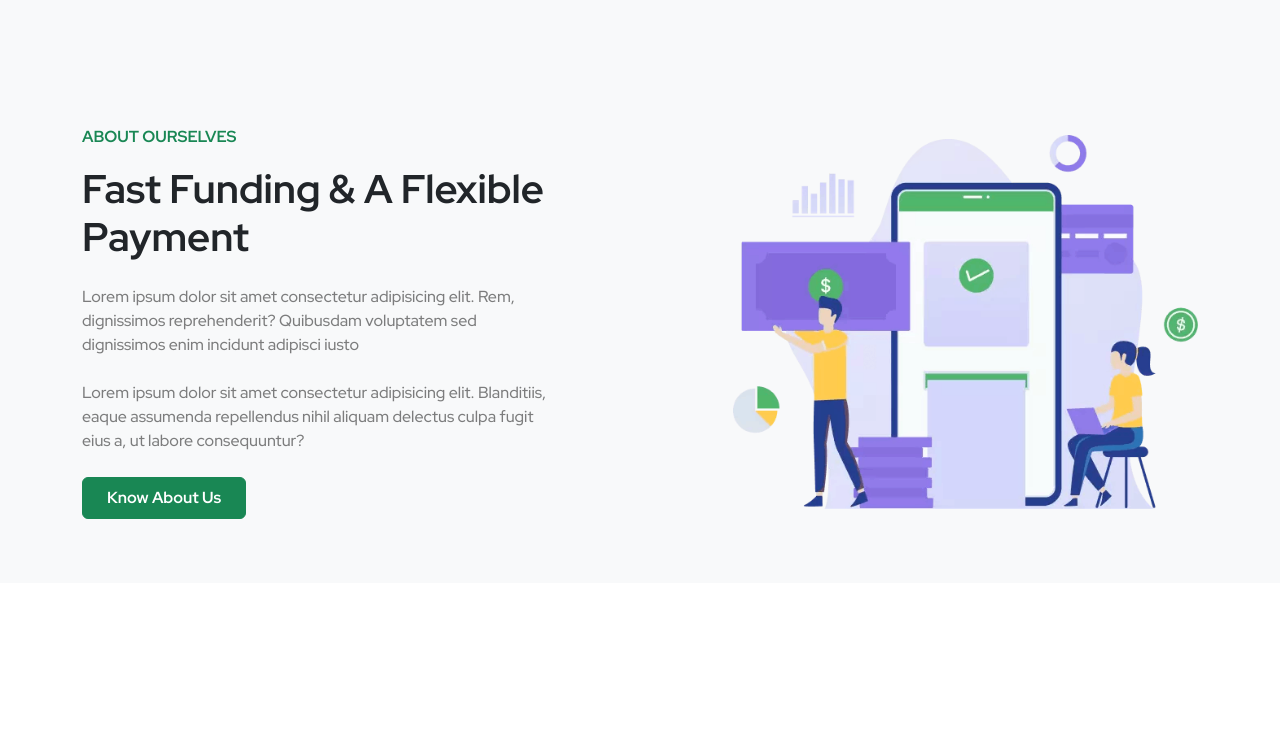
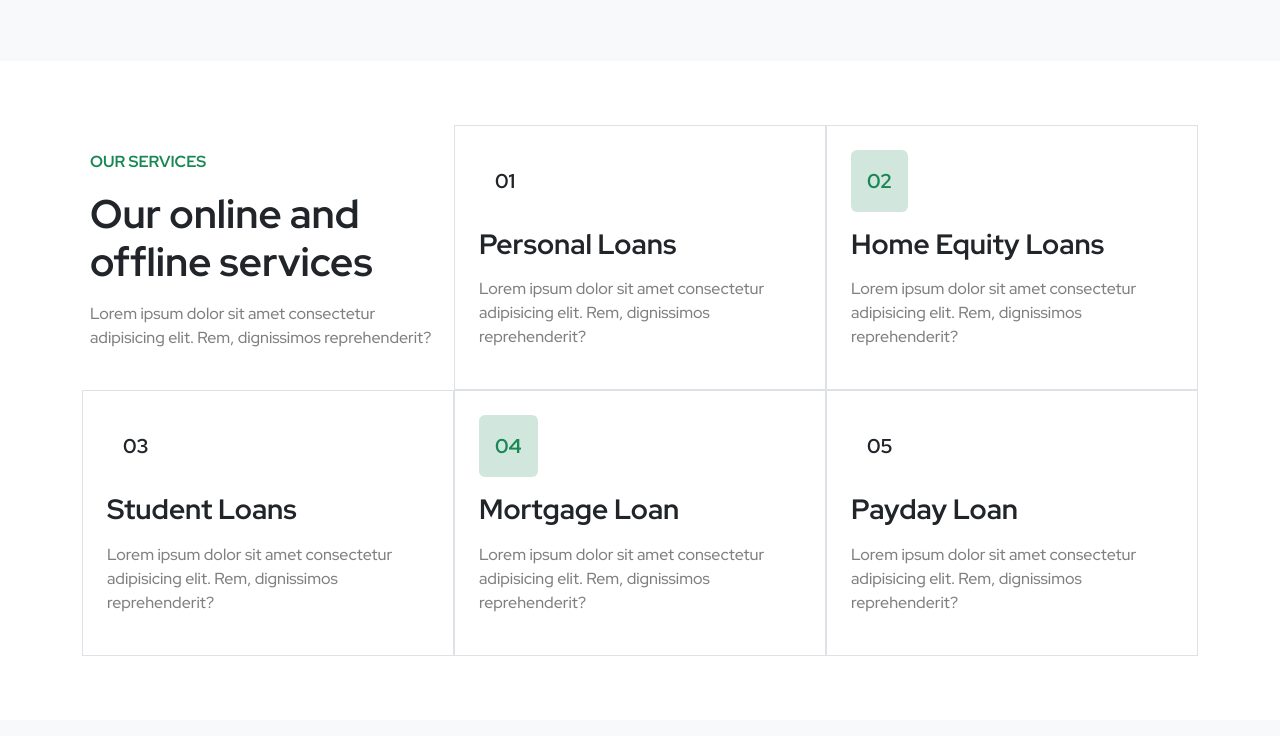
Before and after one commit to AlyaaRushdy/Frontend-Wallet-Template, a website: page index.html in a window 1280 px wide. Shown: the part 544-1280 px from the top of the page. Before the commit the page ends 1127 px from the top, so only its background shows below. Drawn offline with nearby package versions, Linux system fonts and the light colour scheme.

Commit message:
services section

```diff
--- a/index.html
+++ b/index.html
@@ -131,6 +131,87 @@
       </div>
     </section>
 
+    <!-- Services Section -->
+    <section class="py-5 bg-white">
+      <div class="container d-flex flex-wrap align-items-center my-3">
+        <div class="col-lg-4 col-md-6 col-sm-12 p-2">
+          <p class="text-uppercase text-success fw-bold">our services</p>
+          <h2 class="text-dark fw-bolder h1">
+            Our online and offline services
+          </h2>
+          <p class="text-black-50 fw-medium my-3">
+            Lorem ipsum dolor sit amet consectetur adipisicing elit. Rem,
+            dignissimos reprehenderit?
+          </p>
+        </div>
+
+        <div class="col-lg-4 col-md-6 col-sm-12 p-4 border">
+          <span
+            class="d-inline-block rounded-2 p-3 text-indigo bg-indigo-subtle mb-3 fw-bolder fs-5"
+          >
+            01
+          </span>
+          <h3 class="text-dark fw-bolder">Personal Loans</h3>
+          <p class="text-black-50 fw-medium my-3">
+            Lorem ipsum dolor sit amet consectetur adipisicing elit. Rem,
+            dignissimos reprehenderit?
+          </p>
+        </div>
+
+        <div class="col-lg-4 col-md-6 col-sm-12 p-4 border">
+          <span
+            class="d-inline-block rounded-2 p-3 text-success bg-success-subtle mb-3 fw-bolder fs-5"
+          >
+            02
+          </span>
+          <h3 class="text-dark fw-bolder">Home Equity Loans</h3>
+          <p class="text-black-50 fw-medium my-3">
+            Lorem ipsum dolor sit amet consectetur adipisicing elit. Rem,
+            dignissimos reprehenderit?
+          </p>
+        </div>
+
+        <div class="col-lg-4 col-md-6 col-sm-12 p-4 border">
+          <span
+            class="d-inline-block rounded-2 p-3 text-indigo bg-indigo-subtle mb-3 fw-bolder fs-5"
+          >
+            03
+          </span>
+          <h3 class="text-dark fw-bolder">Student Loans</h3>
+          <p class="text-black-50 fw-medium my-3">
+            Lorem ipsum dolor sit amet consectetur adipisicing elit. Rem,
+            dignissimos reprehenderit?
+          </p>
+        </div>
+
+        <div class="col-lg-4 col-md-6 col-sm-12 p-4 border">
+          <span
+            class="d-inline-block rounded-2 p-3 text-success bg-success-subtle mb-3 fw-bolder fs-5"
+          >
+            04
+          </span>
+          <h3 class="text-dark fw-bolder">Mortgage Loan</h3>
+          <p class="text-black-50 fw-medium my-3">
+            Lorem ipsum dolor sit amet consectetur adipisicing elit. Rem,
+            dignissimos reprehenderit?
+          </p>
+        </div>
+
+        <div class="col-lg-4 col-md-6 col-sm-12 p-4 border">
+          <span
+            class="d-inline-block rounded-2 p-3 text-indigo bg-indigo-subtle mb-3 fw-bolder fs-5"
+          >
+            05
+          </span>
+          <h3 class="text-dark fw-bolder">Payday Loan</h3>
+          <p class="text-black-50 fw-medium my-3">
+            Lorem ipsum dolor sit amet consectetur adipisicing elit. Rem,
+            dignissimos reprehenderit?
+          </p>
+        </div>
+      </div>
+    </section>
+
     <!-- About Section -->
     <section class="py-5 bg-body-tertiary">
       <div
```
